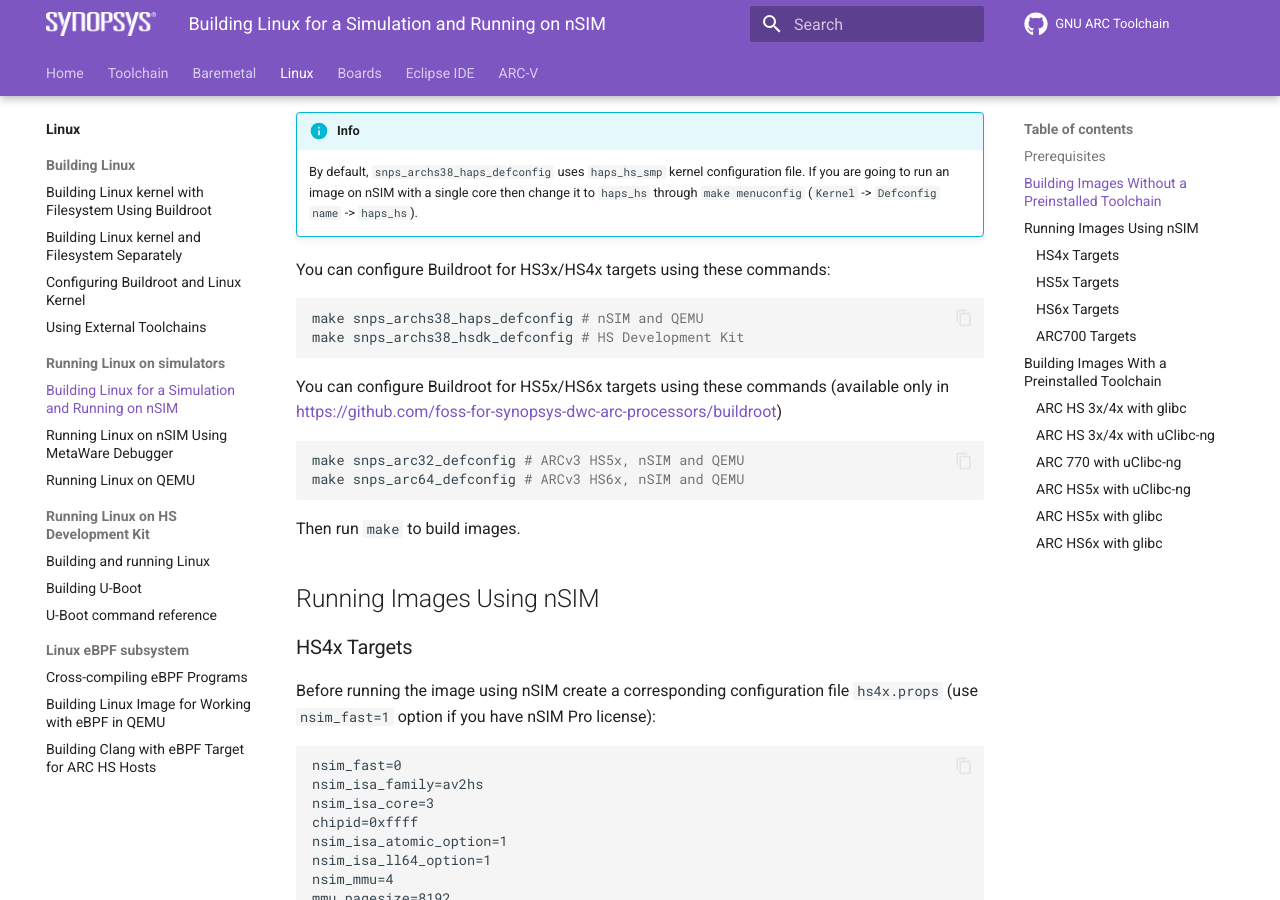
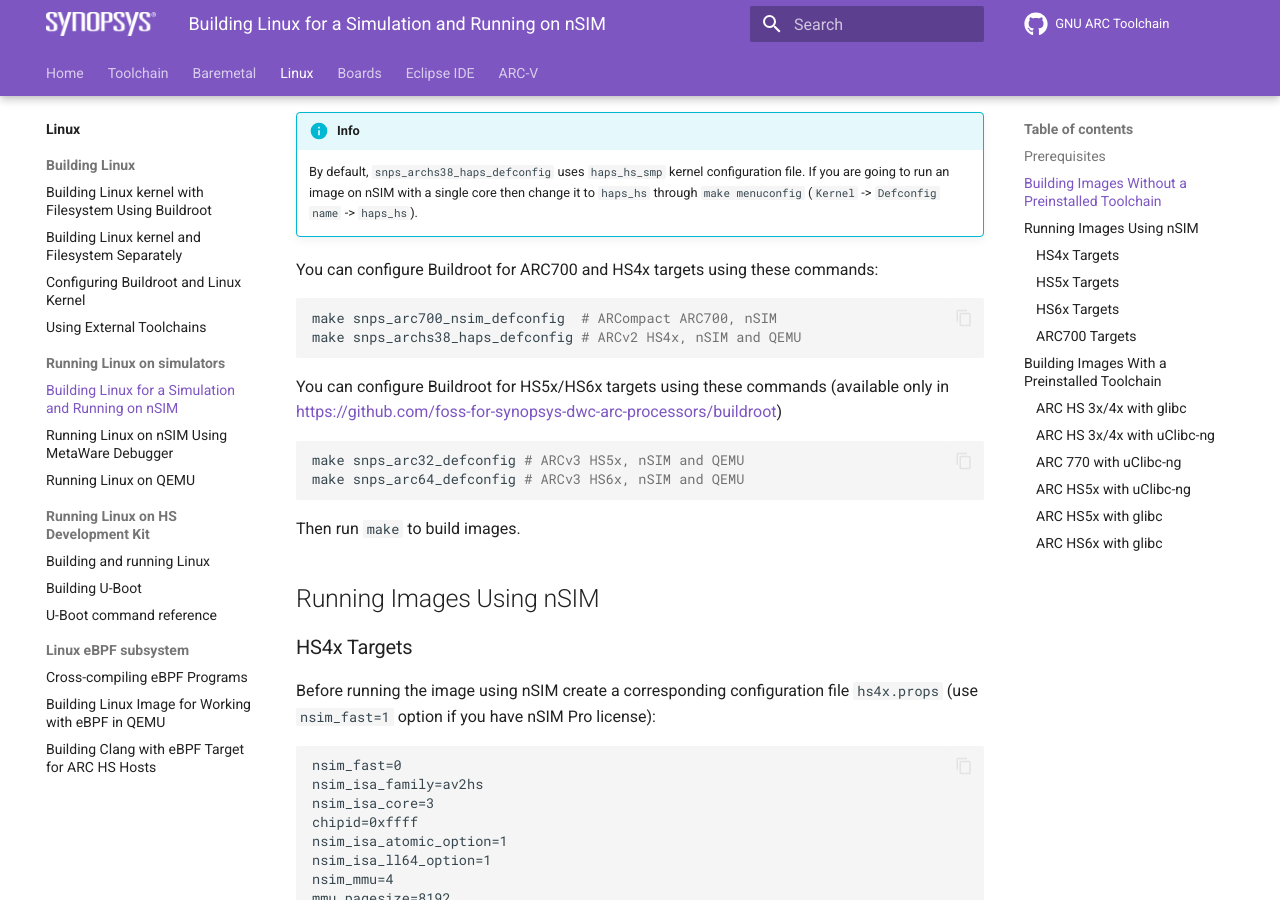
Before and after one commit to foss-for-synopsys-dwc-arc-processors/documentation, an MkDocs documentation site: the page built from docs/linux/simulators/nsim.md, in a window 1280 px wide and 900 px high, scrolled down 790 px. Built offline with MkDocs 1.6.1 and Material for MkDocs 9.7.7, drawn with Linux system fonts in a browser that asks for light colours; comment, search, counter and statistics services are not loaded; the version menu is left out.

Commit message:
linux: Add ARC700 defconfig and remove HSDK from nSIM guide
Signed-off-by: Yuriy Kolerov <ykolerov@synopsys.com>

````diff
--- a/docs/linux/simulators/nsim.md
+++ b/docs/linux/simulators/nsim.md
@@ -31,11 +31,11 @@
     a single core then change it to `haps_hs` through `make menuconfig`
     (`Kernel` -> `Defconfig name` -> `haps_hs`).
 
-You can configure Buildroot for HS3x/HS4x targets using these commands:
+You can configure Buildroot for ARC700 and HS4x targets using these commands:
 
 ```shell
-make snps_archs38_haps_defconfig # nSIM and QEMU
-make snps_archs38_hsdk_defconfig # HS Development Kit
+make snps_arc700_nsim_defconfig  # ARCompact ARC700, nSIM
+make snps_archs38_haps_defconfig # ARCv2 HS4x, nSIM and QEMU
 ```
 
 You can configure Buildroot for HS5x/HS6x targets using these commands
````
